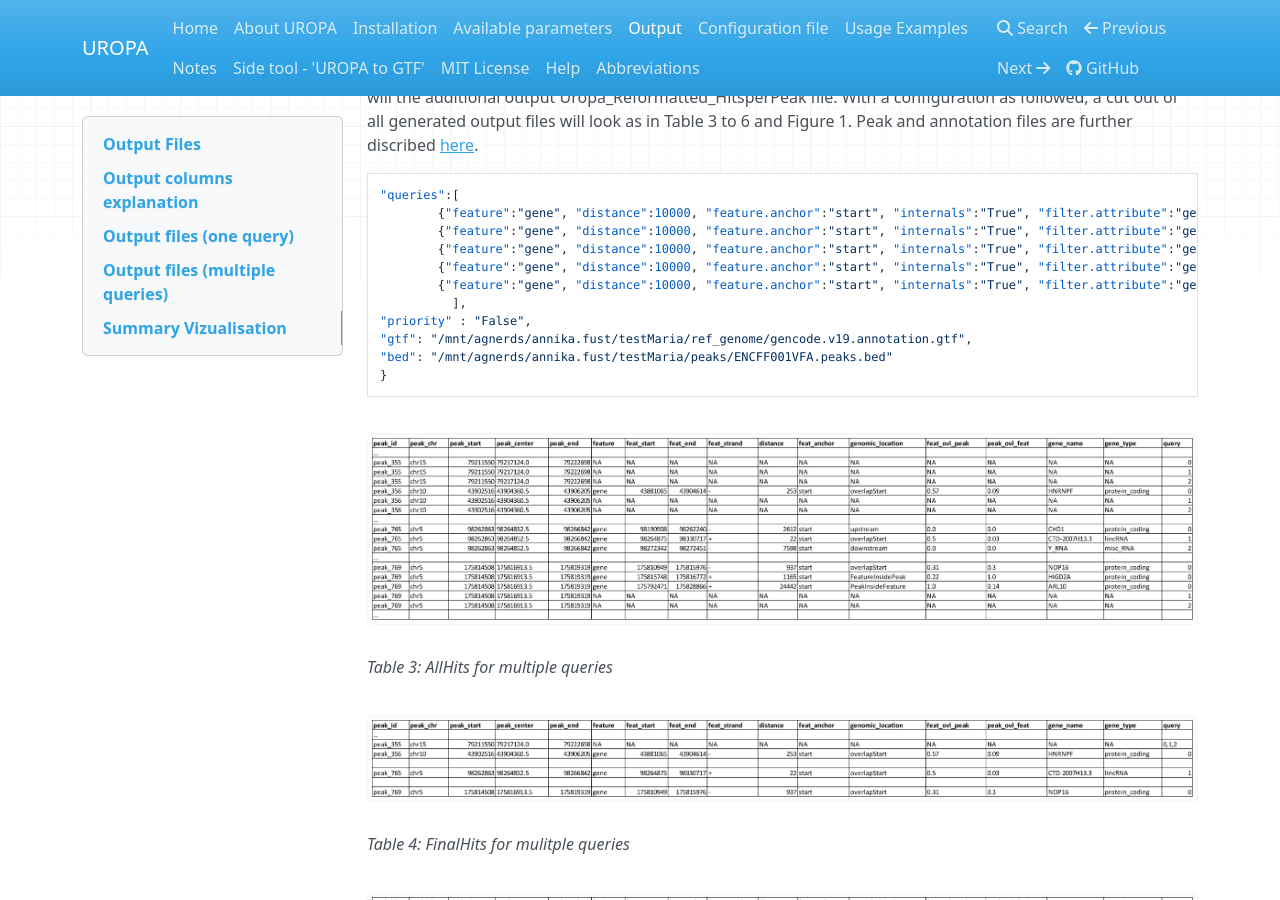
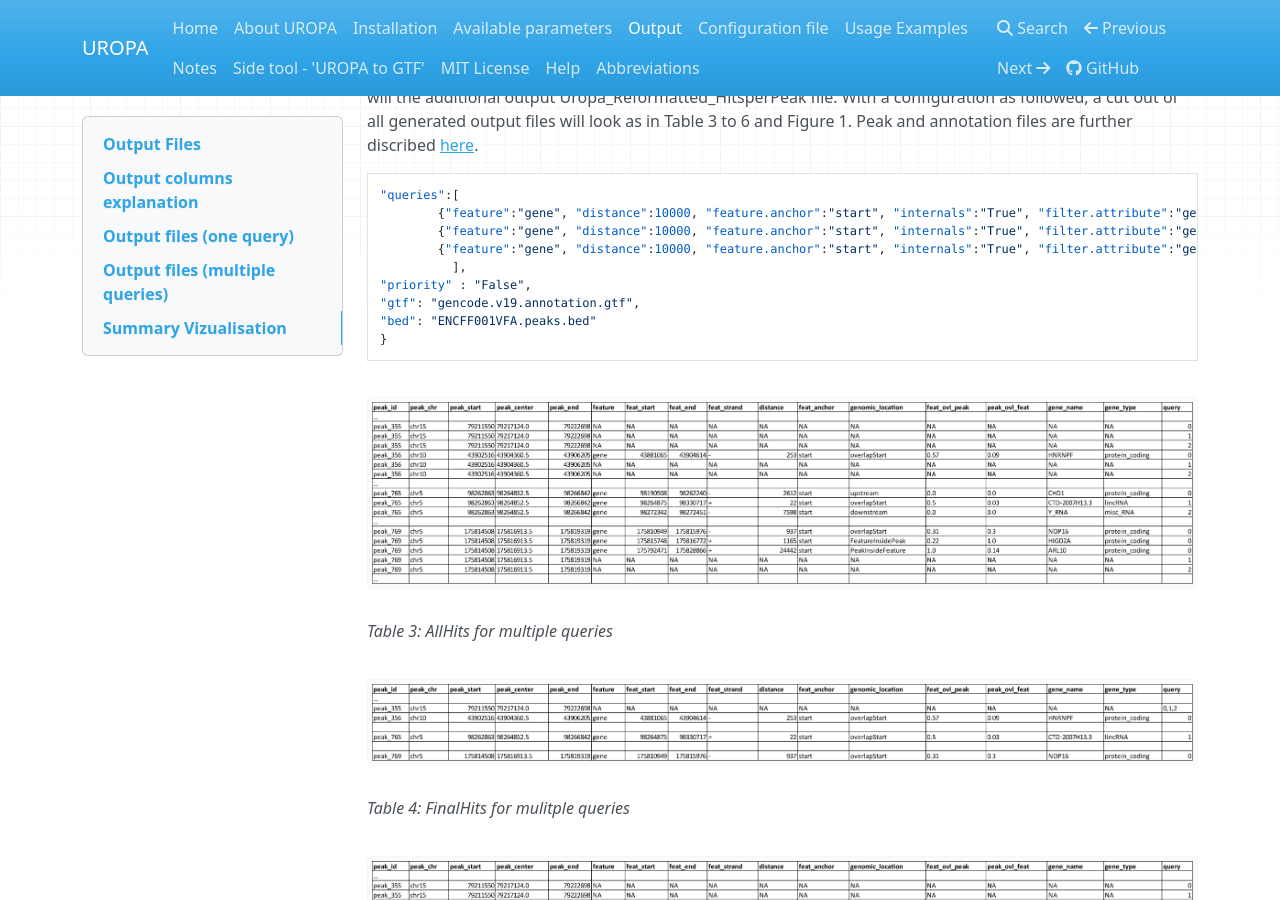
Before and after one commit to loosolab/UROPA, an MkDocs documentation site: the page built from docs/output.md, in a window 1280 px wide and 900 px high, scrolled down 2289 px. Built offline with MkDocs 1.6.1, drawn with Linux system fonts in a browser that asks for light colours; nearby versions of some CDN libraries; old or Windows-style settings are respelled for this version of MkDocs.

Commit message:
removed directory

````diff
--- a/docs/output.md
+++ b/docs/output.md
@@ -70,14 +70,12 @@ With a configuration as followed, a cut out of all generated output files will l
 ```json
 "queries":[
 		{"feature":"gene", "distance":10000, "feature.anchor":"start", "internals":"True", "filter.attribute":"gene_type",  "attribute.value":"protein_coding","show.attributes":["gene_name","gene_type"]},
-		{"feature":"gene", "distance":10000, "feature.anchor":"start", "internals":"True", "filter.attribute":"gene_type",  "attribute.value":"miRNA"},
 		{"feature":"gene", "distance":10000, "feature.anchor":"start", "internals":"True", "filter.attribute":"gene_type",  "attribute.value":"lincRNA"},
 		{"feature":"gene", "distance":10000, "feature.anchor":"start", "internals":"True", "filter.attribute":"gene_type",  "attribute.value":"misc_RNA"},
-		{"feature":"gene", "distance":10000, "feature.anchor":"start", "internals":"True", "filter.attribute":"gene_type",  "attribute.value":"snRNA"}
           ],
 "priority" : "False",
-"gtf": "/mnt/agnerds/annika.fust/testMaria/ref_genome/gencode.v19.annotation.gtf",
-"bed": "/mnt/agnerds/annika.fust/testMaria/peaks/ENCFF001VFA.peaks.bed"
+"gtf": "gencode.v19.annotation.gtf",
+"bed": "ENCFF001VFA.peaks.bed"
 }
 ```
 
````
